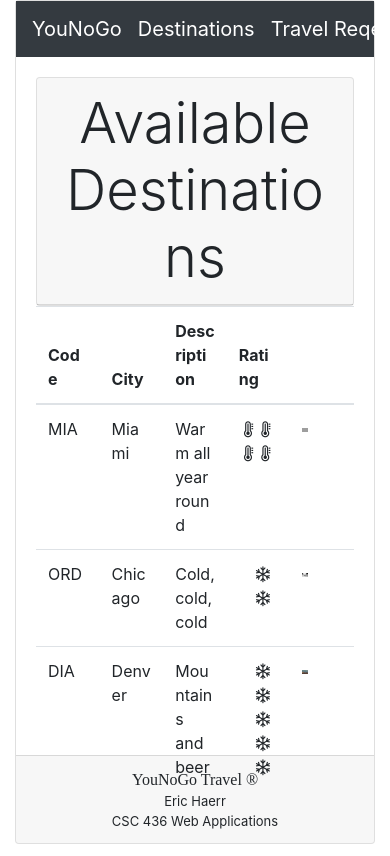
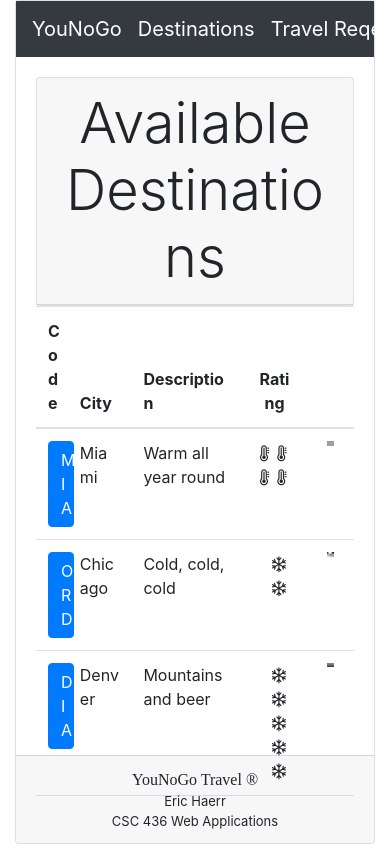
Before and after one commit to erhchi/webapplications, an Angular app: page /destinations in a window 390 px wide. Shown: the top 856 px of the page. Built offline with nearby package versions, Linux system fonts and the light colour scheme; grey boxes are pictures that could not be loaded.

Commit message:
added both child and parent data flows for additional form functionality.

```diff
--- a/src/app/destinations/destinations.component.css
+++ b/src/app/destinations/destinations.component.css
@@ -0,0 +1,3 @@
+/* th {
+    border: 2px; border-color: black; border-style: solid;
+} */
--- a/src/app/destinations/destinations.component.html
+++ b/src/app/destinations/destinations.component.html
@@ -5,19 +5,21 @@
         </div>
     </div>
     <div class="table-responsive">
-        <table class="table" *ngIf="destinations && destinations.length">
+        <table class="table" *ngIf="destinations && destinations.length" >
             <thead>
-                <th>Code</th>
-                <th>City</th>
-                <th>Description</th>
-                <th>Rating</th>
-                <th></th>
+                <tr>
+                    <th style="width:10%">Code</th>
+                    <th style="width:20%">City</th>
+                    <th style="width:35%">Description</th>
+                    <th style="width:20%; text-align: center;">Rating</th>
+                    <th style="width:15%;" ></th>
+                </tr>
             </thead>
             <tbody>
                 <tr *ngFor="let destination of destinations"
                     [ngSwitch]="destination.RatingType">
 
-                    <td>{{ destination.AirportCode }}</td>
+                    <td><button class="btn btn-primary btn-block" (click)="codeSelected(destination.AirportCode); isOn=true">{{ destination.AirportCode }}</button></td>
                     <td>{{ destination.City }}</td>
                     <td>{{ destination.Description }}</td>
                     <!-- <td>{{ destination.Rating }} -->
@@ -44,6 +46,15 @@
                             class="thumbnailImg">
                     </td>
                 </tr>
+
+                    <tr>
+                        <td colspan="5">
+                            <app-travel-request *ngIf="isOn" (cancelFormEvent)="toggleRequestForm($event)" [toggleCardHeader]="false"></app-travel-request>
+                            <!-- <div *ngIf="isOn">On</div>
+                            <div *ngIf="!isOn">Off</div> -->
+                        </td>
+                    </tr>
+
             </tbody>
         </table>
 
--- a/src/app/destinations/destinations.component.ts
+++ b/src/app/destinations/destinations.component.ts
@@ -1,4 +1,4 @@
-import { Component, OnInit } from '@angular/core';
+import { Component, EventEmitter, OnInit, Output } from '@angular/core';
 import { IDestination } from '../models/destination';
 import { DestinationsService } from '../services/destinations.service';
 
@@ -8,13 +8,24 @@ import { DestinationsService } from '../services/destinations.service';
   styleUrls: ['./destinations.component.css']
 })
 export class DestinationsComponent implements OnInit {
+  @Output() newDestinationEvent = new EventEmitter<string>();
 
   componentTitle: string = 'Available Destinations';
+  //selectdDestination: string;
+  isOn: boolean = false;
+
 
   constructor(private destinationService: DestinationsService) { }
 
   destinations: IDestination[] = this.destinationService.getDestinations();
 
+  codeSelected(code):void{
+    this.newDestinationEvent.emit(code);
+  }
+
+  toggleRequestForm(status: boolean):void{
+    this.isOn = status;
+  }
 
   ngOnInit(): void {
   }
--- a/src/app/travel-request/travel-request.component.html
+++ b/src/app/travel-request/travel-request.component.html
@@ -1,10 +1,12 @@
 <div >
     <div class="card-body">
-        <div class="card text-center">
+
+        <div class="card text-center" *ngIf='toggleCardHeader'>
             <div class="card-header display-4">
                 {{ componentTitle }}
             </div>
         </div>
+
         <!-- <h4 class="card-title">Book Now</h4> -->
         <hr/>
         <!-- <form #travelForm="ngForm" (ngSubmit)="onSubmit(travelForm)"> -->
@@ -96,13 +98,15 @@
             </div>
         </div>
         <div class="form-row ">
-            <div class="form-group col-md-8"></div>
+            <div class="form-group col-md-6"></div>
             <div class="form-group col-md-2">
                 <button class="btn btn-primary btn-block">Submit</button>
             </div>
             <div class="form-group col-md-2">
-                <!-- <button type="button" class="btn btn-secondary btn-block" (click)="onCancel(travelForm)">Cancel</button> -->
-                <button type="button" class="btn btn-secondary btn-block" (click)="clear()">Cancel</button>
+                <button type="button" class="btn btn-secondary btn-block" (click)="clear()">Clear Form</button>
+            </div>
+            <div class="form-group col-md-2">
+                <button type="button" class="btn btn-secondary btn-block" (click)="onCancel(travelForm)">Cancel</button>
             </div>
         </div>
 
@@ -110,3 +114,4 @@
     </div>
 
 </div>
+<!-- <app-destinations (newDestinationEvent)="destinationSelected($event)"></app-destinations> -->
--- a/src/app/travel-request/travel-request.component.ts
+++ b/src/app/travel-request/travel-request.component.ts
@@ -1,7 +1,8 @@
-import { Component, OnInit } from '@angular/core';
+import { Component, EventEmitter, Input, OnInit, Output } from '@angular/core';
 import { IDestination } from '../models/destination';
 import { Itinerary } from '../models/itinerary';
 import { DestinationsService } from '../services/destinations.service';
+import { NgForm } from '@angular/forms';
 
 @Component({
   selector: 'app-travel-request',
@@ -9,11 +10,12 @@ import { DestinationsService } from '../services/destinations.service';
   styleUrls: ['./travel-request.component.css']
 })
  export class TravelRequestComponent implements OnInit {
+  @Input() toggleCardHeader: boolean = true;
+  @Output() cancelFormEvent = new EventEmitter<boolean>();
 
   componentTitle: string = 'Travel Request';
   min: number = 1;
   max: number = 10;
-
   destinations: IDestination[];
 
 
@@ -56,10 +58,10 @@ import { DestinationsService } from '../services/destinations.service';
     //form.reset();
   }
 
-  onCancel(form):void{
-    console.log('cancel')
-    //form.reset();
-    //this.router.navigate(['../'], { relativeTo: this.route});
+  onCancel(form: NgForm):void{
+
+    this.cancelFormEvent.emit(false);
+
   }
 
   clear():void{
@@ -70,4 +72,8 @@ import { DestinationsService } from '../services/destinations.service';
     this.model.departureDate = new Date();
   }
 
+  destinationSelected(code: string):void{
+    console.log('selected passed: ' + code);
+  }
+
 }
--- a/src/styles.css
+++ b/src/styles.css
@@ -17,8 +17,11 @@ html,body { height:100%; }
     font-size: small;
 }
 .thumbnailImg{
-    width: 15%;
+    width: 30%;
     height: 5%;
+    display: block;
+    margin-left: auto;
+    margin-right: auto;
 }
 table{
     table-layout: fixed;
```
